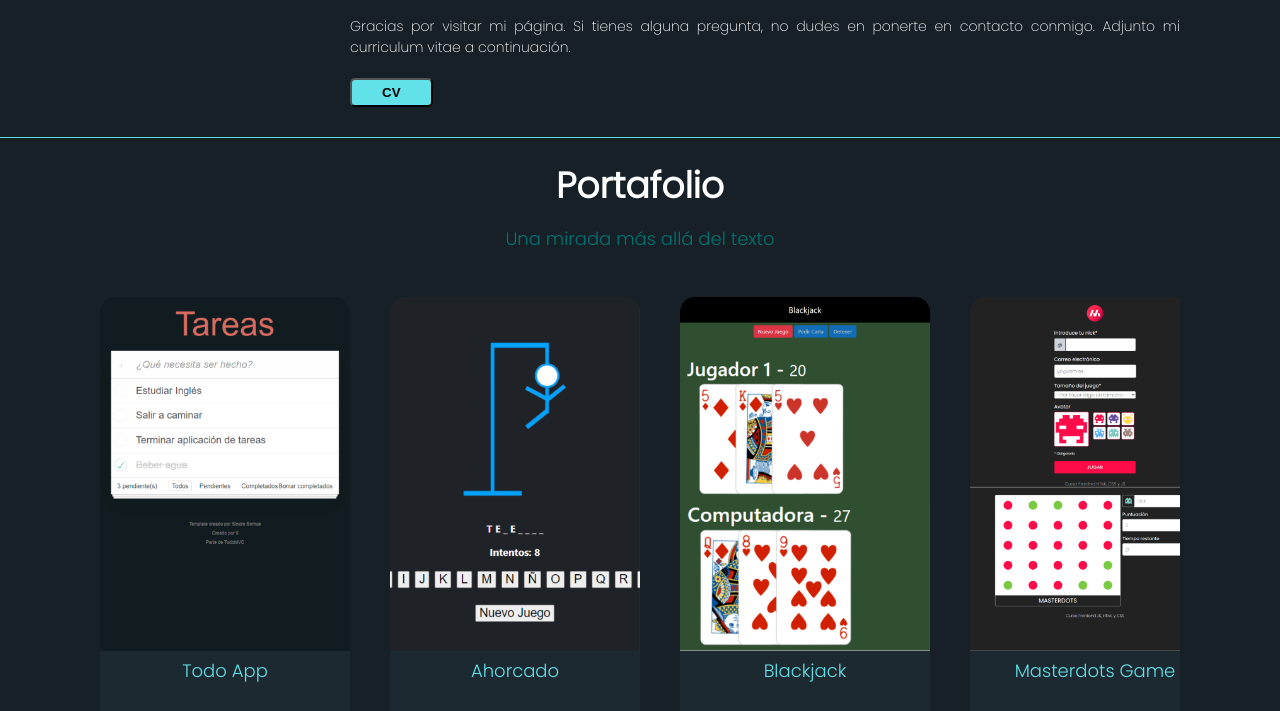
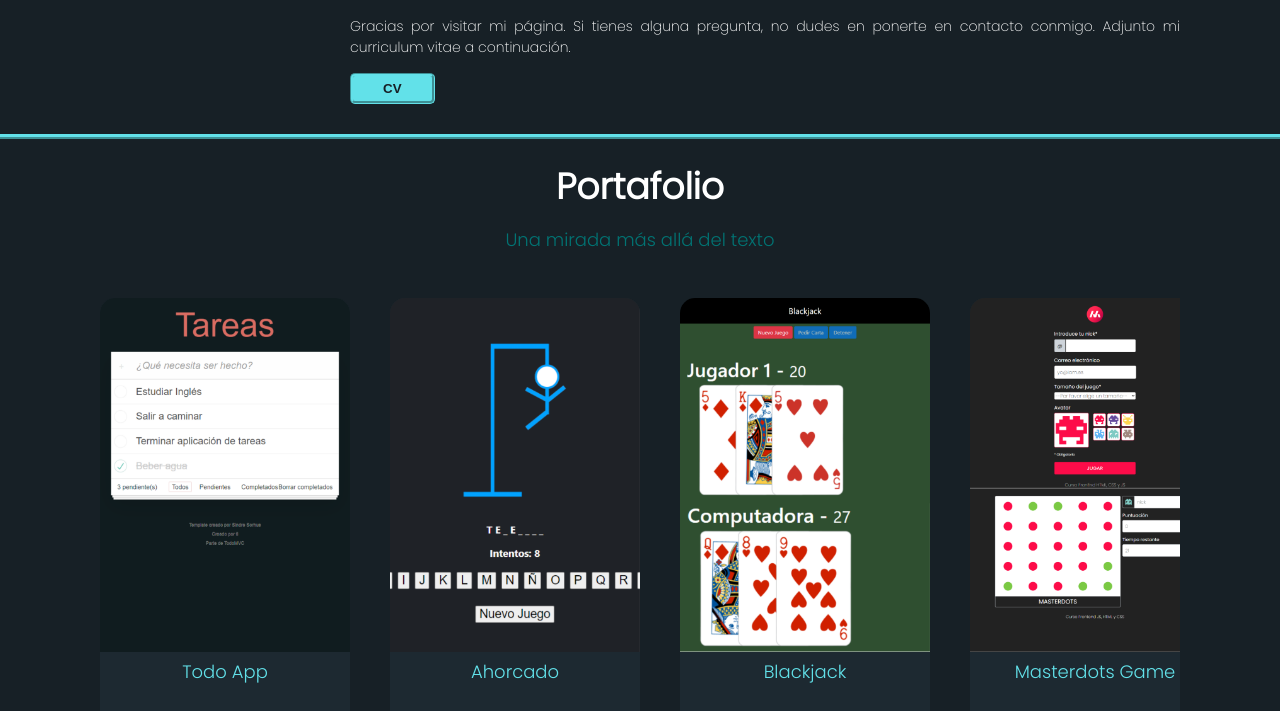
Before and after one commit to denisarangue/SegundaPaginaPersonal, a plain HTML site: page index.html in a window 1280 px wide. Shown: the part 588-1299 px from the top of the page. Drawn offline with nearby package versions, Linux system fonts and the light colour scheme.

Commit message:
Actualización animación de los botones

```diff
--- a/css/estilos.css
+++ b/css/estilos.css
@@ -15,7 +15,7 @@ nav{
     width: 100%;
     height: 55px;
     background-color: #172026;
-    border-bottom: 1px solid white;
+    border-bottom: 1px ridge #62E1E9;
     padding-top: 10px;
     text-align: center;
 }
@@ -80,9 +80,6 @@ li{
     /* width: 30px; */
     margin-right: 5px;
 }
-button{
-    border-radius: 10px;
-}
 
 /* CSS IDs y Clase */
 .hastag{
@@ -108,15 +105,6 @@ button{
 #experiencia h3,#portfolio h3{
     text-align: center;
     margin-bottom: 30px;
-}
-.masinfo button{
-    background-color: #62E1E9;
-    font-weight: 600;
-    padding-left: 15px;
-    padding-right: 15px;
-    margin-top: 5px;
-    padding: 5px;
-    border-radius: 5px;
 }
 
 /* Sobremi */
@@ -202,7 +190,7 @@ button{
     float: right;
 }
 #portfolio{
-    border-top: 1px solid #62E1E9;
+    border-top:  5px ridge #62E1E9;
 }
 
 /* Experiencia */
@@ -342,3 +330,30 @@ h1.toggle-btn {
 .visible {
     display: block;
 }
+
+
+/* Estilo base del botón */
+.masinfo button {
+    background-color: #62E1E9;
+    color: #172026;
+    padding-left: 15px;
+    padding-right: 15px;
+    padding: 10px 20px;
+    border: groove #62E1E9;
+    cursor: pointer;
+    transition: background-color 0.3s, transform 0.2s;
+    border-radius: 5px;
+}
+/* Estilo al pasar el cursor encima */
+.masinfo button:hover {
+    background-color: #62E1E9;
+    transform: scale(1.1);
+}
+/* Estilo al apretar el botón */
+.masinfo button:active {
+    background-color: #62E1E9;
+    transform: scale(0.9);
+}
+button{
+    font-weight: bold;
+}
```
